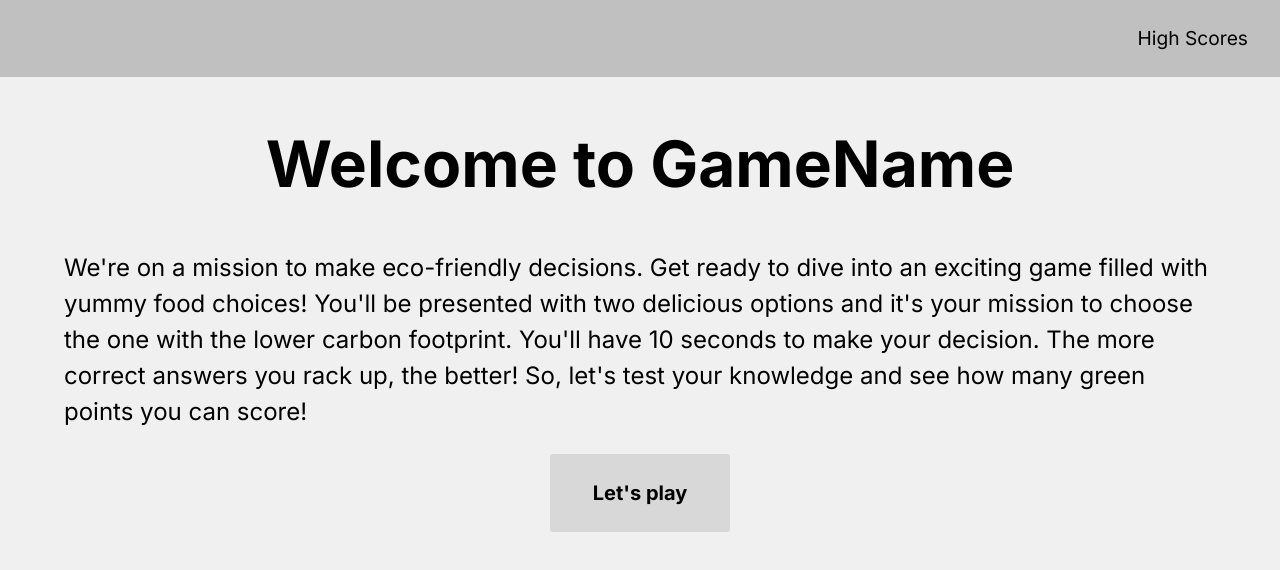
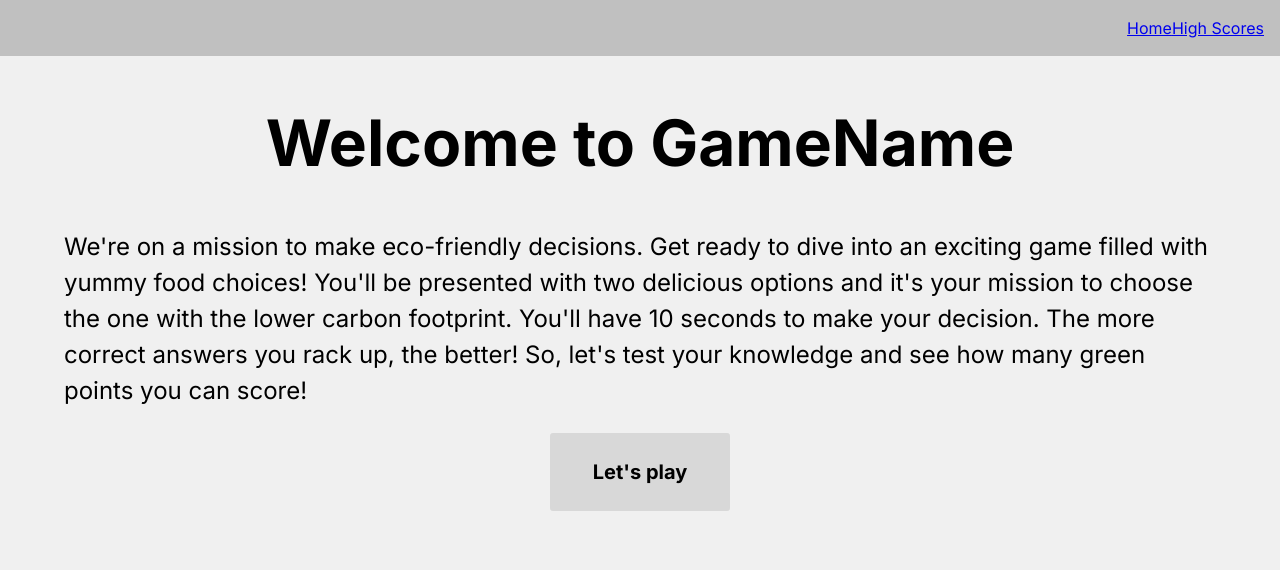
Before and after one commit to squashfold/spoopy-pumpkins, a Next.js app: page / in a window 1280 px wide. Shown: the top 570 px of the page. Built offline with nearby package versions, Linux system fonts and the light colour scheme.

Commit message:
included home button

```diff
--- a/Components/Navbar.tsx
+++ b/Components/Navbar.tsx
@@ -3,11 +3,12 @@ import Link from 'next/link';
 import styles from '../styles/Navbar.module.css';
 
 const Navbar: React.FC = () => {
-  return (
-    <nav className={styles.navbar}>
-      <Link className={styles.leaderboardButton} href="/leaderboard">High Scores</Link>
-    </nav>
-  );
+    return (
+        <nav className={styles.navbar}>
+            <Link className={styles.navButton} href="/">Home</Link>
+            <Link className={styles.navButton} href="/leaderboard">High Scores</Link>
+        </nav>
+    );
 };
 
 export default Navbar;
```
